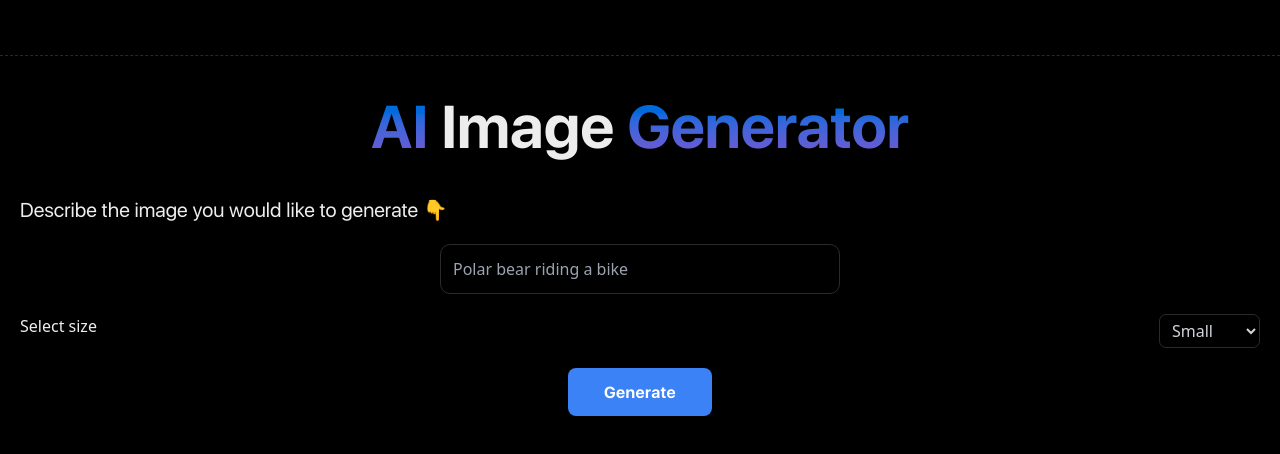
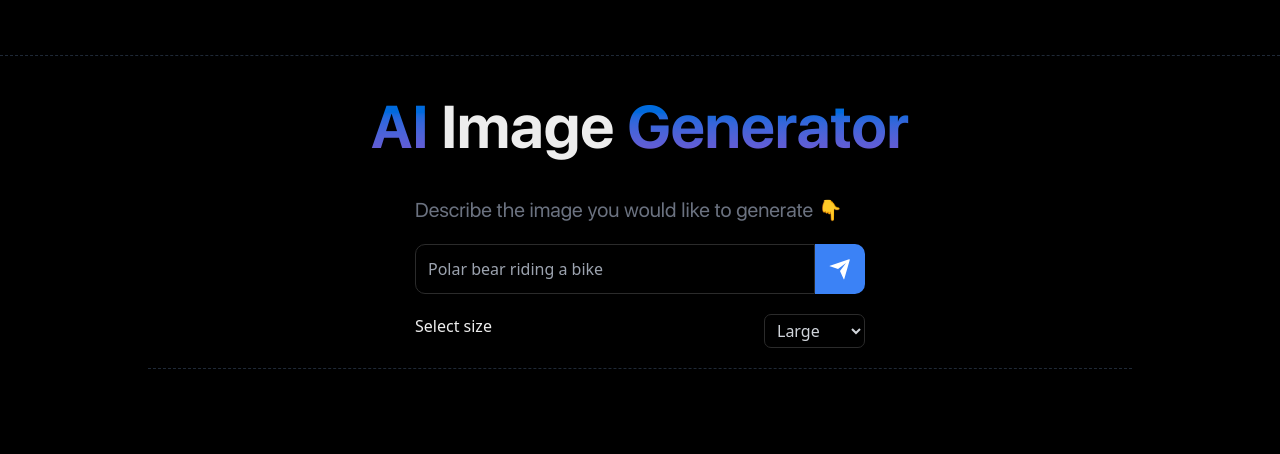
Before and after one commit to alexdeploy/openai-app_image-generator, a Vue app in the folder client/: page / in a window 1280 px wide. Shown: the top 454 px of the page. Built offline with nearby package versions, Linux system fonts and the light colour scheme.

Commit message:
new button style and little fixes

```diff
--- a/client/src/assets/main.css
+++ b/client/src/assets/main.css
@@ -8,10 +8,10 @@ html {
 h1 {
   color: #ededed;
 }
-
+/*
 h2 {
-  color: #ededed;
-}
+  color: #000;
+} */
 
 h1 > span {
   background: -webkit-linear-gradient(lch(45% 70 270), lch(45% 70 300));
--- a/client/src/components/FormGenerator.vue
+++ b/client/src/components/FormGenerator.vue
@@ -1,34 +1,39 @@
 <template>
-    <main class="p-5">
-        <section>
-            <form id="generate-form" class="flex flex-col">
-                <h1 class="text-6xl py-5 font-sf_bold text-center">
+    <main data-aos="fade-in" class="p-5 max-w-5xl m-auto">
+        <section class="flex flex-col border-gray-800 border-1 border-b border-dashed">
+            <h1 class="text-6xl py-5 font-sf_bold text-center">
                     <span>AI</span> Image <span>Generator</span>
-                </h1>
-                <h2 class="text-xl font-sf_regular py-5">Describe the image you would like to generate 👇</h2>
+            </h1>
+            <form id="generate-form" class="flex flex-col max-w-3xl sm:mx-auto">
+                <h2 class="text-xl font-sf_regular py-5 text-gray-500">Describe the image you would like to generate 👇</h2>
                 <div class="form-control flex justify-center">
                     <input type="text" id="prompt" placeholder="Polar bear riding a bike">
+                    <button type="submit" class="submit-btn bg-blue-500 flex justify-center">
+                        <img src="../assets/icons/send.svg" alt="" class="w-6 self-center">
+                    </button>
                 </div>
                 <div class="form-control flex justify-between py-5">
                     <label for="size">Select size</label>
                     <select name="size" id="size" class="px-2 py-1 text-gray-300">
                         <option value="small">Small</option>
                         <option value="medium">Medium</option>
-                        <option value="large">Large</option>
+                        <option value="large" selected="selected">Large</option>
                     </select>
                 </div>
-                <button type="submit" class="submit-btn bg-blue-500 hover:bg-blue-700 text-white font-sf_bold tracking-wide py-3 px-6 rounded-lg w-36 self-center">Generate</button>
+                <!-- <button type="submit" class=" bg-blue-500 hover:bg-blue-700 text-white font-sf_bold tracking-wide py-3 px-6 rounded-lg w-36 self-center">Generate</button> -->
             </form>
         </section>
 
-        <section class="image py-10">
-            <div class="image-container flex justify-center">
+        <Loading />
+
+        <section class="image flex justify-center py-10">
+            <div class="image-container">
                 <h2 class="msg"></h2>
-                <img src="" alt="" id="image" class="w-60">
+                <img src="" alt="" id="image" class="w-full rounded-xl">
             </div>
         </section>
 
-        <Loading />
+
 
     </main>
 </template>
@@ -76,6 +81,8 @@ export default {
 #prompt {
     padding: 12px;
     color: #cbcbcb;
+    border-radius: 10px 0px 0px 10px;
+    height: 50px;
 }
 
 input {
@@ -104,4 +111,17 @@ select option {
     color: #929292;
 }
 
+.submit-btn {
+    border-radius: 0px 10px 10px 0px;
+    height: 50px;
+    min-width: 50px;
+    display: flex;
+}
+
+button:disabled,
+button[disabled]{
+    opacity: 0.7;
+    cursor: not-allowed;
+}
+
 </style>
--- a/client/src/components/Loading.vue
+++ b/client/src/components/Loading.vue
@@ -1,6 +1,6 @@
 <template>
-  <div id="loading" class="full-window hide">
-    <div class="lds-spinner"><div></div><div></div><div></div><div></div><div></div><div></div><div></div><div></div><div></div><div></div><div></div><div></div></div>
+  <div id="loading" class="w-full hide py-10">
+    <div class="lds-spinner mx-auto"><div></div><div></div><div></div><div></div><div></div><div></div><div></div><div></div><div></div><div></div><div></div><div></div></div>
   </div>
 </template>
 
@@ -11,17 +11,9 @@ export default {
 </script>
 
 <style>
-.full-window {
-  display: flex;
-  background-color: rgba(0, 0, 0, 0.5);
-  height: 100%;
-  width: 100%;
-  justify-content: center;
-  align-items: center;
-  position: fixed;
-  top: 0;
-  left: 0;
-}
+/* .full-window {
+
+} */
 .hide {
   display: none;
 }
--- a/client/src/utils/openai.js
+++ b/client/src/utils/openai.js
@@ -11,6 +11,7 @@ async function generateImageRequest(prompt, size){
     try {
 
         this.showLoading()
+        document.querySelector('.submit-btn').setAttribute('disabled', true);
 
         const response = await fetch(GENERATE_IMAGE_URL_PROD, {
             method: 'POST',
@@ -31,6 +32,7 @@ async function generateImageRequest(prompt, size){
         const imageUrl = data.data;
 
         document.querySelector('#image').setAttribute('src', imageUrl);
+        document.querySelector('.submit-btn').toggleAttribute("disabled");
 
         this.showLoading();
 
```
Also changed, not shown: client/src/assets/icons/send.svg (added).
